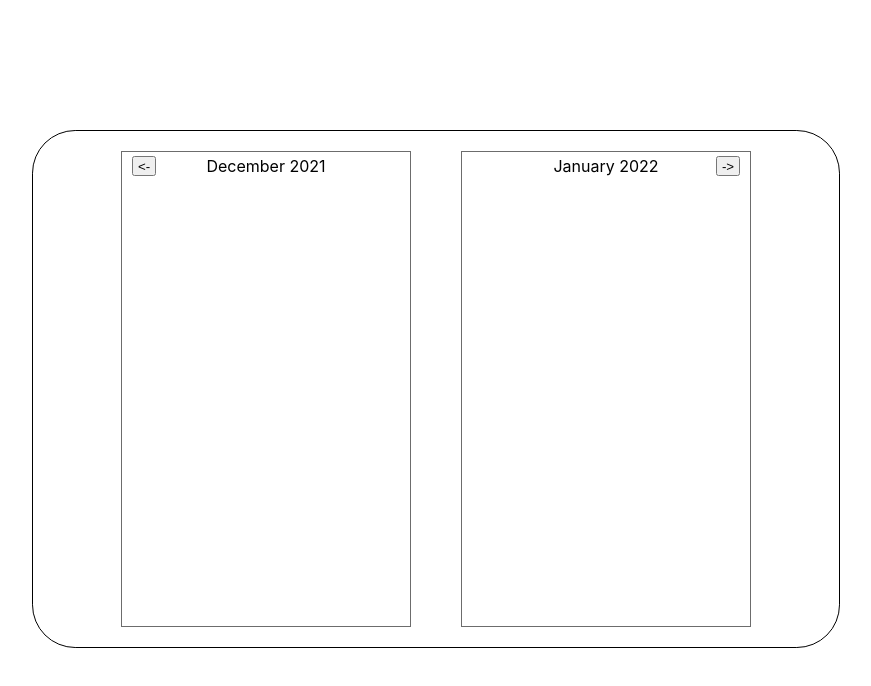
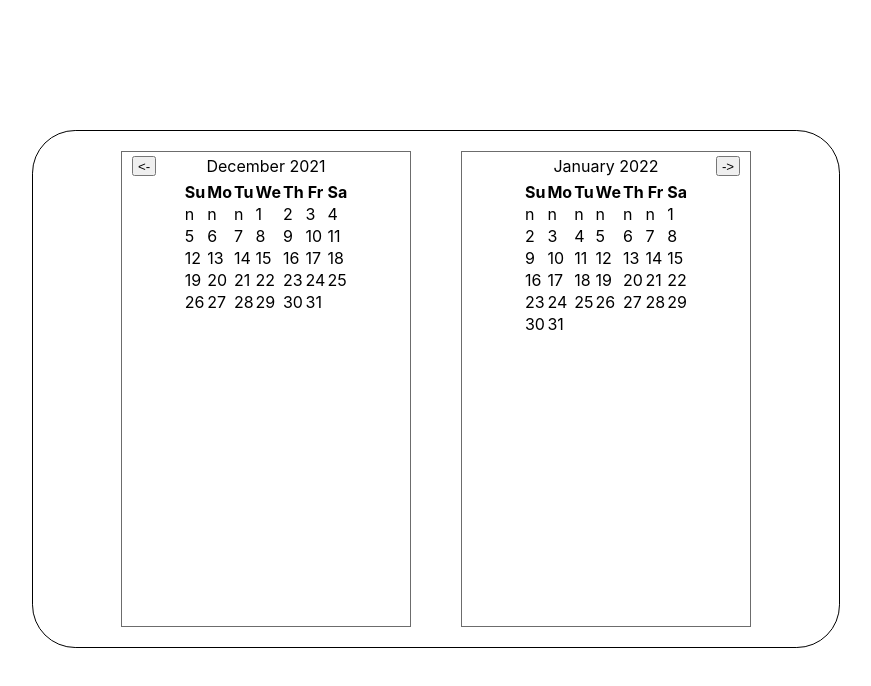
Before and after one commit to AlexBarthGlobal/React-Calendar, a React (Create React App) app: page / in a window 1280 px wide. Shown: the top 686 px of the page, without its empty margins (204-1075 px from the left). Built offline with nearby package versions, Linux system fonts and the light colour scheme.

Commit message:
Calendar Days added

```diff
--- a/src/Calendar.js
+++ b/src/Calendar.js
@@ -2,6 +2,31 @@ import React, { useState, useEffect } from 'react';
 import monthInfo from './monthInfo';
 
 const Calendar = (props) => {
+    const generateDays = () => {
+        const output = [];
+        let calEntry = 1;
+        let i = 1;
+        let j = 0;
+        let startDay = new Date(`${props.month} 1, ${props.year}`).getDay();
+        while (i <= monthInfo[props.month][1]) {
+            let week = [];
+            while (j <= 6 && i <= monthInfo[props.month][1]) {
+                if (calEntry <= startDay) week.push(<td>{'n'}</td>)
+                else {
+                    week.push(<td>{i}</td>)
+                    i++;
+                };
+                j++;
+                calEntry++;
+            }
+            j = 0;
+            output.push(<tr>{week}</tr>)
+        };
+        return output;
+    };
+
+    const daysOfMonth = generateDays();
+
     return (
         <div className='calendar'>
             <div className='calendarHead'>
@@ -9,6 +34,16 @@ const Calendar = (props) => {
                 <div>{`${monthInfo[props.month][0]} ${props.year}`}</div>
                 {!props.side || props.side === 'R' ? <button className='changeMonth' onClick={() => props.incrementMonth()}>{'->'}</button> : <div className='calHeadSpace'></div>}
             </div>
+            <table>
+                <thead>
+                    <tr>
+                        <th>Su</th><th>Mo</th><th>Tu</th><th>We</th><th>Th</th><th>Fr</th><th>Sa</th>
+                    </tr>
+                </thead>
+                <tbody>
+                    {daysOfMonth}
+                </tbody>
+            </table>
         </div>
     )
 }
```
Also changed, not shown: src/Day.js (added, +9 -0 lines), 1 other file (tests, documents, lock files or other folders).
